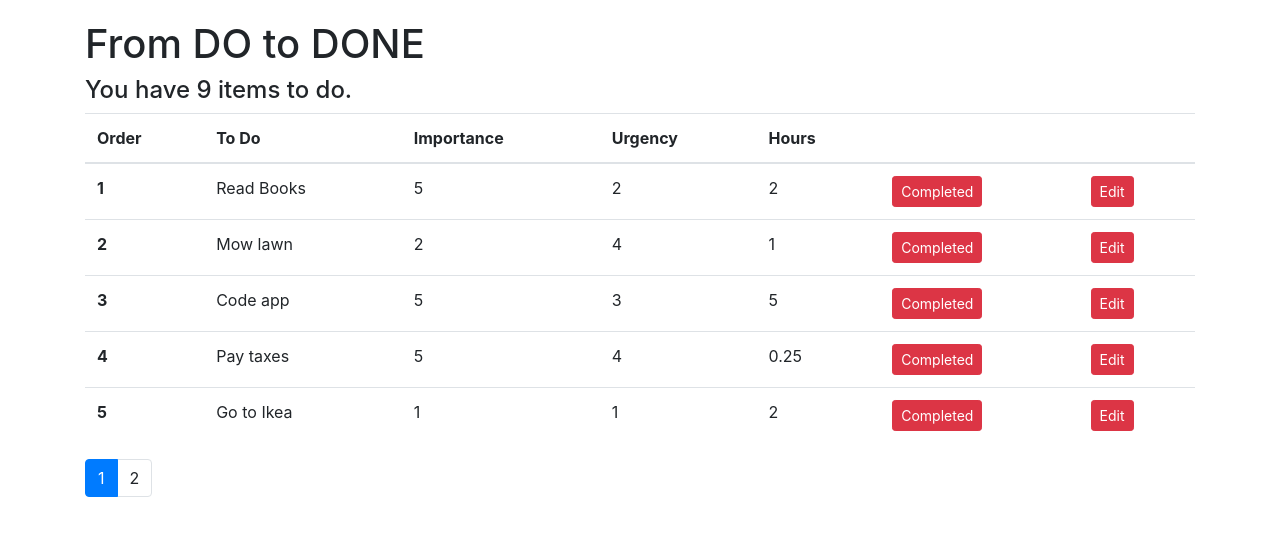
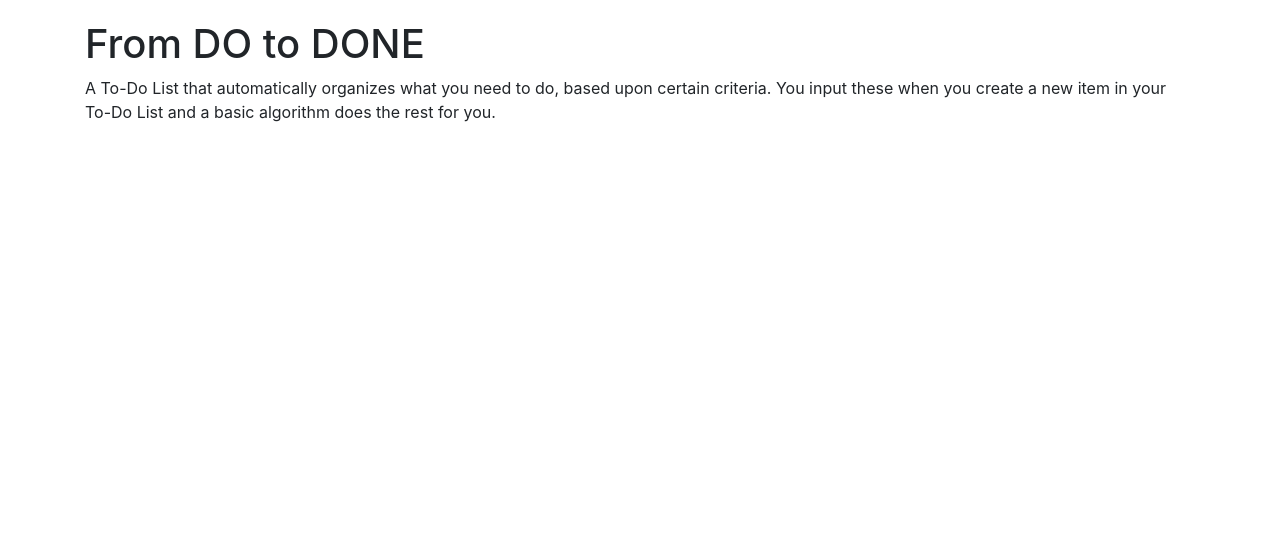
Before and after one commit to TimBiden/todo-react, a React (Create React App) app: page / in a window 1280 px wide. Shown: the top 536 px of the page. Built offline with nearby package versions, Linux system fonts and the light colour scheme.

Commit message:
Routing works.

```diff
--- a/package.json
+++ b/package.json
@@ -12,6 +12,7 @@
     "prop-types": "^15.6.2",
     "react": "^16.5.2",
     "react-dom": "^16.5.2",
+    "react-router-dom": "^4.3.1",
     "react-scripts": "2.0.4"
   },
   "scripts": {
--- a/src/App.js
+++ b/src/App.js
@@ -1,6 +1,9 @@
 import React, { Component } from 'react';
+import { Route, Switch } from 'react-router-dom'
 import ToDos from './components/toDoList';
-import 'bootstrap/dist/css/bootstrap.css'
+import NewToDo from './components/newToDo';
+import Home from './components/home';
+import 'bootstrap/dist/css/bootstrap.css';
 import './App.css';
 
 class App extends Component {
@@ -8,7 +11,14 @@ class App extends Component {
     return (
         <main role="main" className="container">
             <h1>From DO to DONE</h1>
-            <ToDos />
+
+            <div className='content'>
+                <Switch>
+                    <Route path='/newtodo' component={NewToDo} />
+                    <Route path='/todolist' component={ToDos} />
+                    <Route path='/' component={Home} />
+                </Switch>
+            </div>
         </main>
     );
   }
--- /dev/null
+++ b/src/components/home.js
@@ -0,0 +1,11 @@
+import React, {Component} from 'react';
+
+class Home extends Component {
+  render() {
+    return (
+        <p>A To-Do List that automatically organizes what you need to do, based upon certain criteria. You input these when you create a new item in your To-Do List and a basic algorithm does the rest for you.</p>
+    );
+  }
+}
+
+export default Home;
--- /dev/null
+++ b/src/components/newToDo.js
@@ -0,0 +1,11 @@
+import React, {Component} from 'react';
+
+class NewToDo extends Component {
+  render() {
+    return (
+        <h2>Add new items here.</h2>
+    );
+  }
+}
+
+export default NewToDo;
--- a/src/index.js
+++ b/src/index.js
@@ -1,10 +1,15 @@
 import React from 'react';
 import ReactDOM from 'react-dom';
+import { BrowserRouter } from 'react-router-dom';
 import './index.css';
 import App from './App';
 import * as serviceWorker from './serviceWorker';
 
-ReactDOM.render(<App />, document.getElementById('root'));
+ReactDOM.render(
+    <BrowserRouter>
+        <App />
+    </BrowserRouter>,
+    document.getElementById('root'));
 
 // If you want your app to work offline and load faster, you can change
 // unregister() to register() below. Note this comes with some pitfalls.
```
Also changed, not shown: 1 other file (tests, documents, lock files or other folders).
